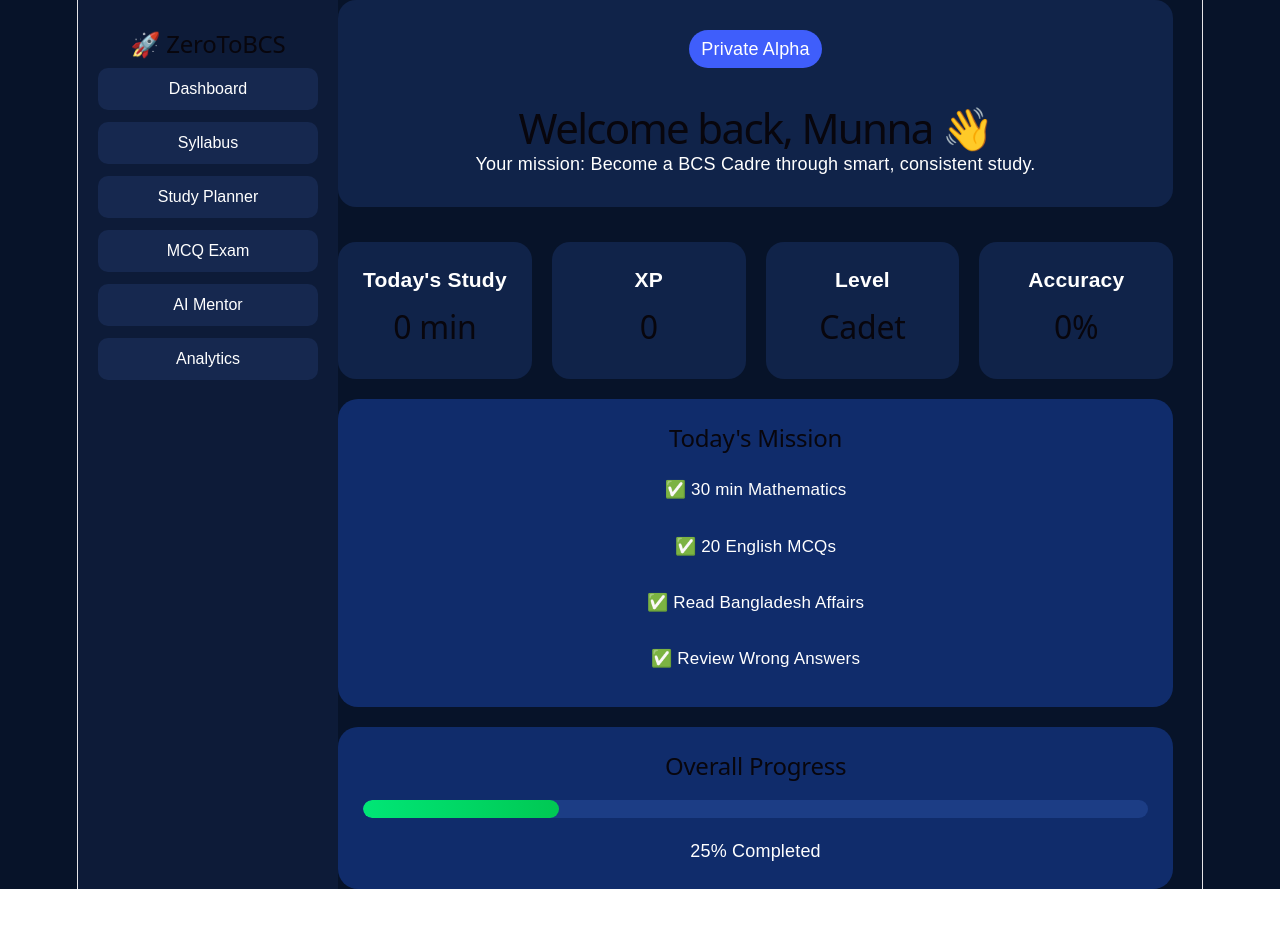
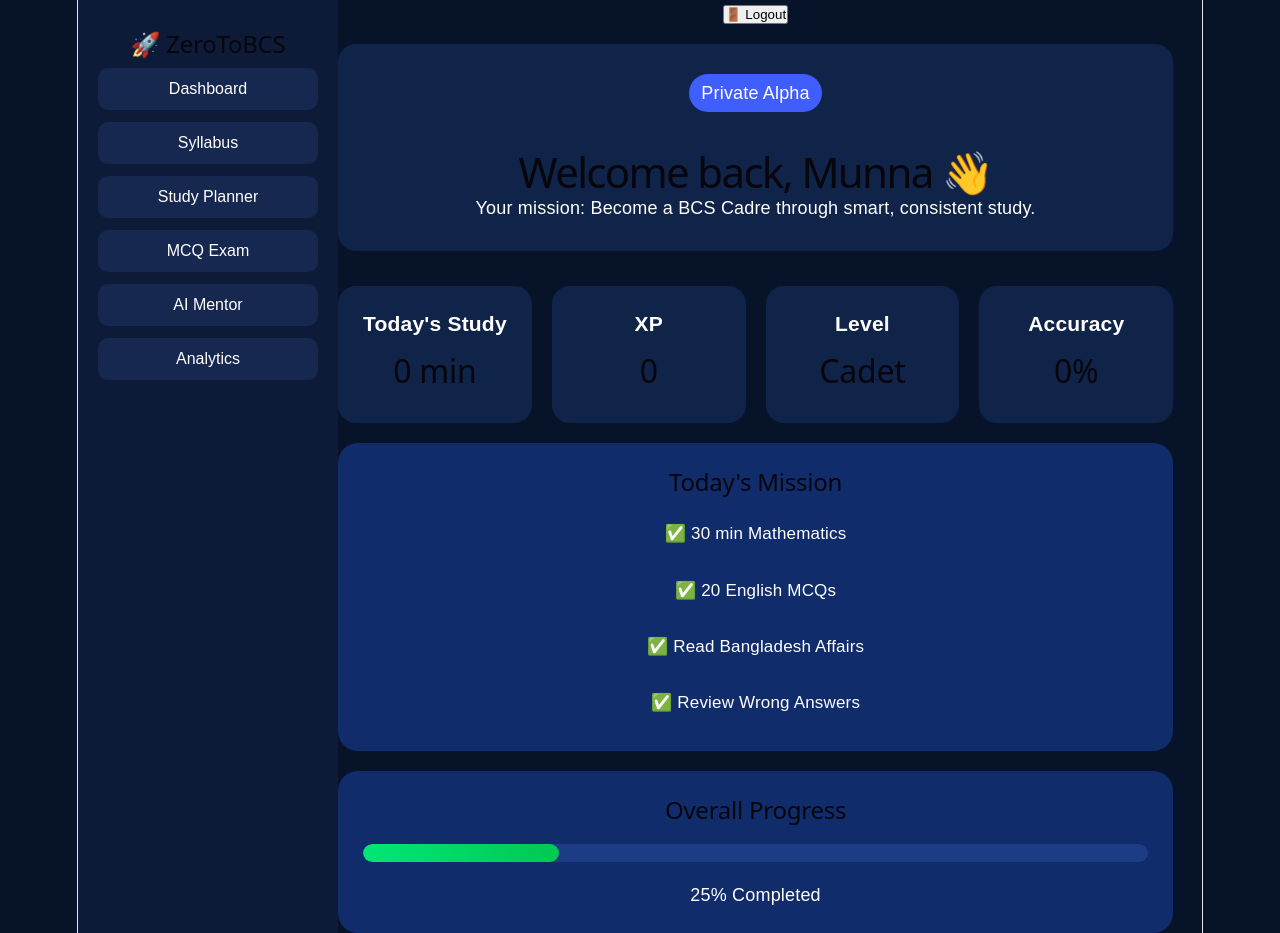
Before and after one commit to munna0toBCS/ZeroToBCS, a React (Vite) app: page / in a window 1280 px wide. Both pictures are taken after a click on the button "Dashboard". Before the commit the page ends 889 px from the top, so only its background shows below. Built offline with nearby package versions, Linux system fonts and the light colour scheme; no server answers.

Commit message:
Completed logout and session management

```diff
--- a/src/App.jsx
+++ b/src/App.jsx
@@ -1,4 +1,4 @@
-import { useState } from "react";
+import { useEffect, useState } from "react";
 import "./App.css";
 import Dashboard from "./pages/Dashboard";
 import Syllabus from "./pages/Syllabus";
@@ -7,6 +7,8 @@ import MCQ from "./pages/MCQ";
 import Mentor from "./pages/Mentor";
 import Analytics from "./pages/Analytics";
 import Auth from "./pages/Auth";
+import { onAuthStateChanged } from "firebase/auth";
+import { auth } from "./firebase";
 import Sidebar from "./components/Sidebar";
 const stats = [
   { title: "Today's Study", value: "0 min" },
@@ -23,6 +25,17 @@ const missions = [
 const progress = 25;
 export default function App() {
 const [page, setPage] = useState("auth");
+useEffect(() => {
+  const unsubscribe = onAuthStateChanged(auth, (user) => {
+    if (user) {
+      setPage("dashboard");
+    } else {
+      setPage("auth");
+    }
+  });
+
+  return () => unsubscribe();
+}, []);
   return (
     <div className="app">
 
--- a/src/pages/Dashboard.jsx
+++ b/src/pages/Dashboard.jsx
@@ -1,6 +1,18 @@
-export default function Dashboard() {
+import { signOut } from "firebase/auth";
+import { auth } from "../firebase";
+export default function Dashboard({ setPage }) {
+    const handleLogout = async () => {
+  await signOut(auth);
+  setPage("auth");
+};
   return (
     <>
+    <button
+onClick={handleLogout}
+  style={{ marginBottom: "20px" }}
+>
+  🚪 Logout
+</button>
       <section className="hero">
         <span className="badge">Private Alpha</span>
 
```
